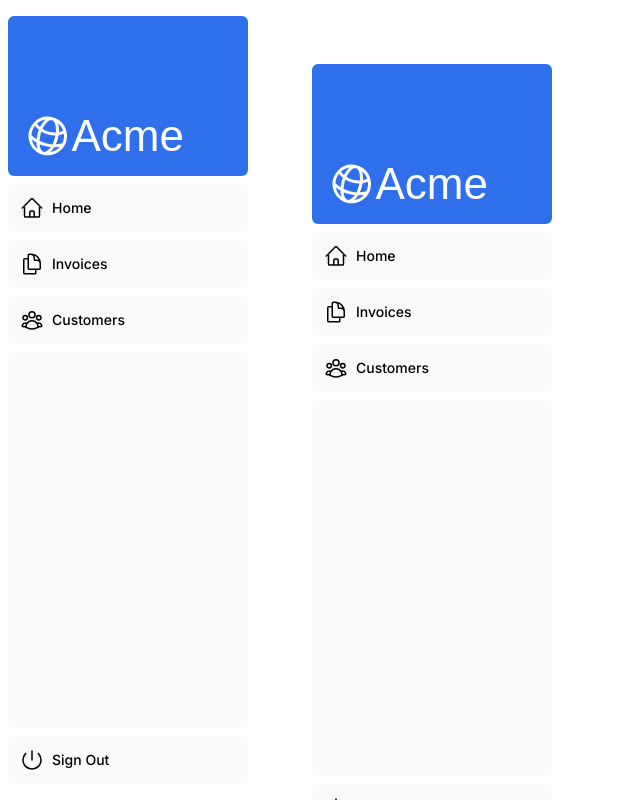
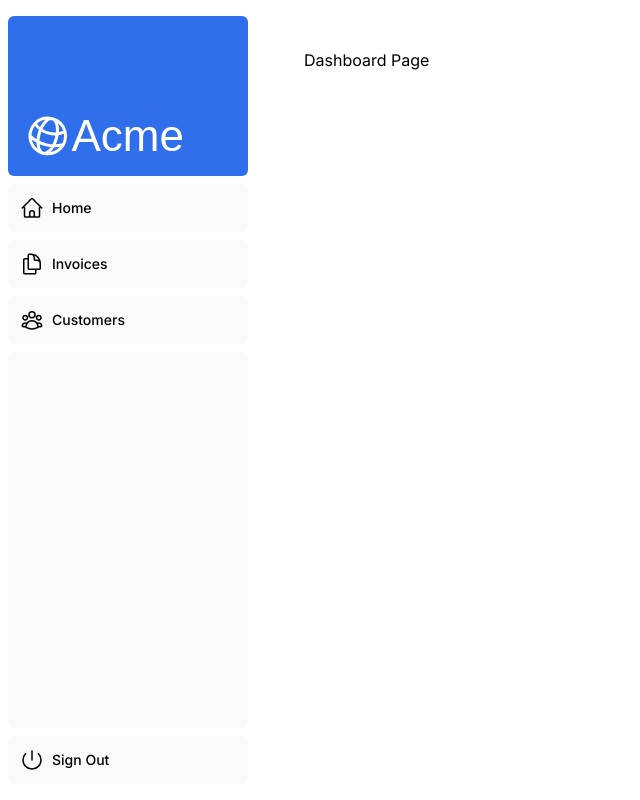
Before and after one commit to 320584622-glitch/Hands-On, a Next.js app in the folder nextjs-dashboard/: page /dashboard in a window 1280 px wide. Shown: the whole page, without its empty margins (0-640 px from the left). Built offline with nearby package versions, Linux system fonts and the light colour scheme; a web font is replaced by a local one.

Commit message:
correccion2

```diff
--- a/nextjs-dashboard/app/dashboard/page.tsx
+++ b/nextjs-dashboard/app/dashboard/page.tsx
@@ -1,12 +1,3 @@
-import SideNav from '@/app/ui/dashboard/sidenav';
-
-export default function Layout({ children }: { children: React.ReactNode }) {
-  return (
-    <div className="flex h-screen flex-col md:flex-row md:overflow-hidden">
-      <div className="w-full flex-none md:w-64">
-        <SideNav />
-      </div>
-      <div className="grow p-6 md:overflow-y-auto md:p-12">{children}</div>
-    </div>
-  );
+export default function Page() {
+  return <p>Dashboard Page</p>;
 }
```
Also changed, not shown: nextjs-dashboard/app/customers/page.tsx (renamed from nextjs-dashboard/app/dashboard/customers/page.tsx).
